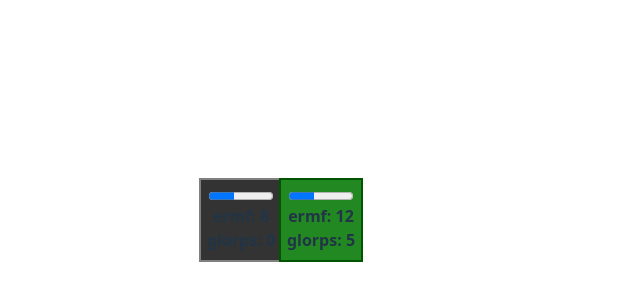
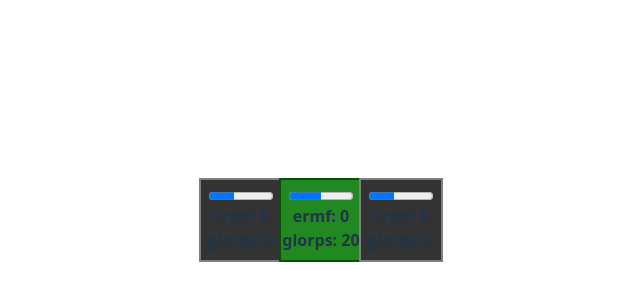
Before and after one commit to SendBeesToMars/deimos, a React (Vite) app: page / in a window 1280 px wide. Shown: the part 180-480 px from the top of the page, without its empty margins (319-959 px from the left). Built offline with nearby package versions, Linux system fonts and the light colour scheme.

Commit message:
worker sharing between plots and base

```diff
--- a/src/App.tsx
+++ b/src/App.tsx
@@ -1,33 +1,81 @@
 import styled from "@emotion/styled";
 import Plot from "./components/Plot";
 import HomeBase from "./components/HomeBase";
-import { useState } from "react";
+import { useEffect, useState } from "react";
 
 export default function App() {
   // const [maxWorkers, setMaxWorkers] = useState(10); // max units that can be allocated, will be increased by upgrades
-  const maxWorkers = 10;
-  const [freeWorkers, setFreeWorkers] = useState(5);
+  const maxWorkers = 25;
+  const totalWorkers = 20;
+  const [freeWorkers, setFreeWorkers] = useState(totalWorkers);
+  const [resources, setResources] = useState(0);
+  const [controlPressed, setControlPressed] = useState(false);
 
-  const handleClick = (e: React.MouseEvent<HTMLElement>) => {
-    e.preventDefault();
-    if (e.type === "click") {
+  // controll key press detection
+  useEffect(() => {
+    const handleKeyDown = (e: KeyboardEvent) => {
+      if (e.key === "Control") {
+        setControlPressed(true);
+      }
+    };
+    const handleKeyUp = (e: KeyboardEvent) => {
+      if (e.key === "Control") {
+        setControlPressed(false);
+      }
+    };
+    document.addEventListener("keydown", handleKeyDown);
+    document.addEventListener("keyup", handleKeyUp);
+
+    return () => {
+      document.removeEventListener("keydown", handleKeyDown);
+      document.removeEventListener("keyup", handleKeyUp);
+    };
+  }, []);
+
+  const handlePlotClick = (
+    event: React.MouseEvent<HTMLElement>,
+    change: number
+  ) => {
+    console.log(event.type, change);
+    if (event.type === "click") {
       // left click
       // decrease available units
       if (freeWorkers <= maxWorkers) {
-        setFreeWorkers(Math.max(freeWorkers - 1, 0));
+        setFreeWorkers(freeWorkers - change < 0 ? 0 : freeWorkers - change);
         console.log("Left click");
       }
-    } else if (e.type === "contextmenu") {
-      setFreeWorkers(Math.min(freeWorkers + 1, maxWorkers));
+    } else if (event.type === "contextmenu") {
+      setFreeWorkers(
+        freeWorkers + change > totalWorkers
+          ? totalWorkers
+          : freeWorkers + change
+      );
       console.log("Right click");
     }
+  };
+
+  const handleResConsumer = (res: number) => {
+    setResources((prev) => prev - res);
   };
 
   return (
     <Container>
       <GridWrapper>
-        <Plot onClick={handleClick} freeUnits={freeWorkers} />
-        <HomeBase freeUnits={freeWorkers} />
+        <Plot
+          onClick={handlePlotClick}
+          freeUnits={freeWorkers}
+          controllPressed={controlPressed}
+        />
+        <HomeBase
+          freeUnits={freeWorkers}
+          resources={resources}
+          resConsumer={handleResConsumer}
+        />
+        <Plot
+          onClick={handlePlotClick}
+          freeUnits={freeWorkers}
+          controllPressed={controlPressed}
+        />
       </GridWrapper>
     </Container>
   );
--- a/src/components/HomeBase.tsx
+++ b/src/components/HomeBase.tsx
@@ -3,13 +3,16 @@ import { useState } from "react";
 
 import ProgressBar from "./ProgressBar";
 
-export default function HomeBase({ freeUnits }: { freeUnits: number }) {
-  const [supply, setSupply] = useState(2);
+export default function HomeBase({
+  freeUnits,
+  resources,
+  resConsumer,
+}: {
+  freeUnits: number;
+  resources: number;
+  resConsumer: (res: number) => void;
+}) {
   const [workers, setWorkers] = useState(0);
-
-  function update(increment: number, limit: number) {
-    setSupply((p) => Math.min(p + increment, limit));
-  }
 
   return (
     <Container
@@ -24,10 +27,11 @@ export default function HomeBase({ freeUnits }: { freeUnits: number }) {
     >
       <ProgressBar
         onComplete={() => {
-          update(2, 50);
+          resConsumer(1);
         }}
+        speed={1000}
       />
-      <Text>ermf: {supply}</Text>
+      <Text>ermf: {resources}</Text>
       <Text>glorps: {freeUnits}</Text>
     </Container>
   );
--- a/src/components/Plot.tsx
+++ b/src/components/Plot.tsx
@@ -6,9 +6,11 @@ import ProgressBar from "./ProgressBar";
 export default function Plot({
   onClick,
   freeUnits,
+  controllPressed = false,
 }: {
-  onClick: React.MouseEventHandler<HTMLElement>;
+  onClick: (event: React.MouseEvent<HTMLElement>, change: number) => void;
   freeUnits: number;
+  controllPressed: boolean;
 }) {
   const [supply, setSupply] = useState(2);
   const [workers, setWorkers] = useState(0);
@@ -27,17 +29,22 @@ export default function Plot({
 
   function handleClick(event: React.MouseEvent<HTMLElement>) {
     event.preventDefault();
+    const increment = controllPressed ? 5 : 1;
     if (event.type === "click") {
       // left click
       // increases the amount of units assigned to this plot if there are free units
       if (freeUnits <= 0) return;
-      setWorkers(workers + 1);
-      onClick(event);
+      const change =
+        increment > freeUnits ? workers + freeUnits : workers + increment;
+      setWorkers(change);
+      onClick(event, increment);
     } else if (event.type === "contextmenu") {
       // right click
       if (workers <= 0) return;
-      setWorkers(workers - 1);
-      onClick(event);
+      // const change = Math.max(workers - increment, 0);
+      const change = workers - (increment > workers ? workers : increment);
+      setWorkers(change);
+      onClick(event, increment > workers ? workers : increment);
     }
   }
 
--- a/src/components/ProgressBar.tsx
+++ b/src/components/ProgressBar.tsx
@@ -3,8 +3,10 @@ import { useEffect, useState } from "react";
 
 export default function ProgressBar({
   onComplete,
+  speed = 100,
 }: {
   onComplete: () => void;
+  speed?: number;
 }) {
   const [progress, setProgress] = useState(0);
   const [completed, setCompleted] = useState(false);
@@ -20,10 +22,10 @@ export default function ProgressBar({
         }
         return next;
       });
-    }, 100);
+    }, speed);
 
     return () => clearInterval(interval);
-  }, []);
+  }, [speed]);
 
   // when a sweep completes, notify parent in an effect (safe — runs after render)
   useEffect(() => {
```
